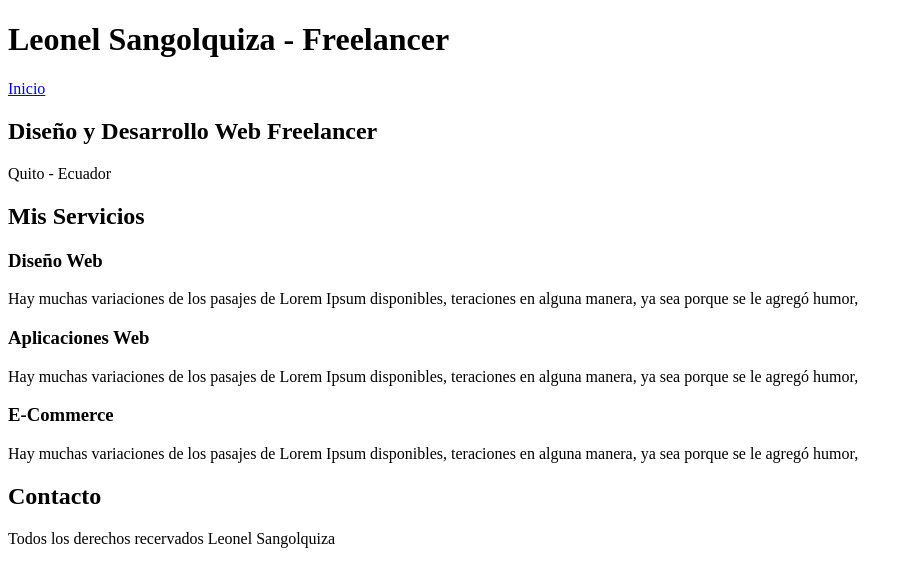
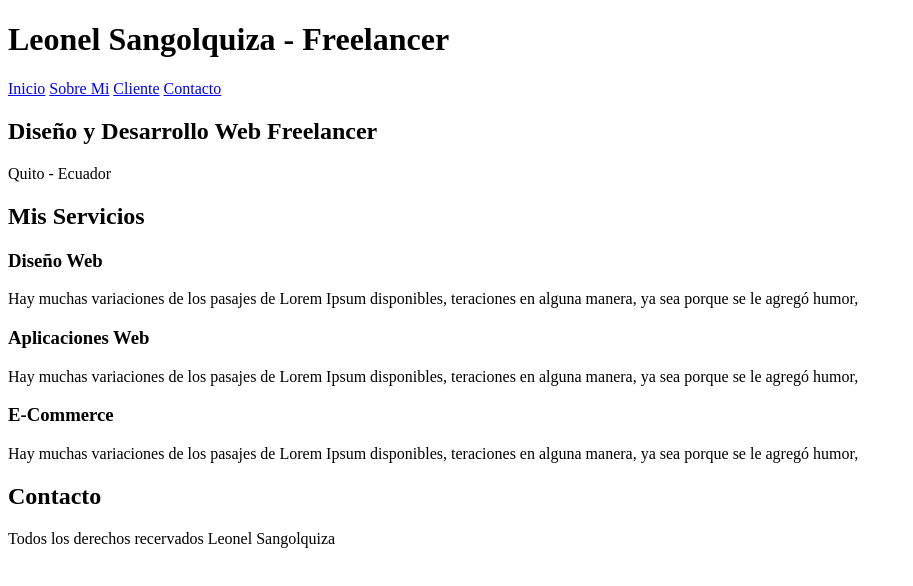
Before and after one commit to Leonel90/freelancer-inicio, a plain HTML site: page index.html in a window 1280 px wide. Shown: the whole page, without its empty margins (0-913 px from the left). Drawn offline with Linux system fonts and the light colour scheme.

Commit message:
Creo Enlacaes en el Nav

```diff
--- a/index.html
+++ b/index.html
@@ -14,6 +14,9 @@
 
     <nav>
         <a href="nosotros.html">Inicio</a>
+        <a href="nosotros.html">Sobre Mi</a>
+        <a href="nosotros.html">Cliente</a>
+        <a href="nosotros.html">Contacto</a>
     </nav>
 
     <section>
```
